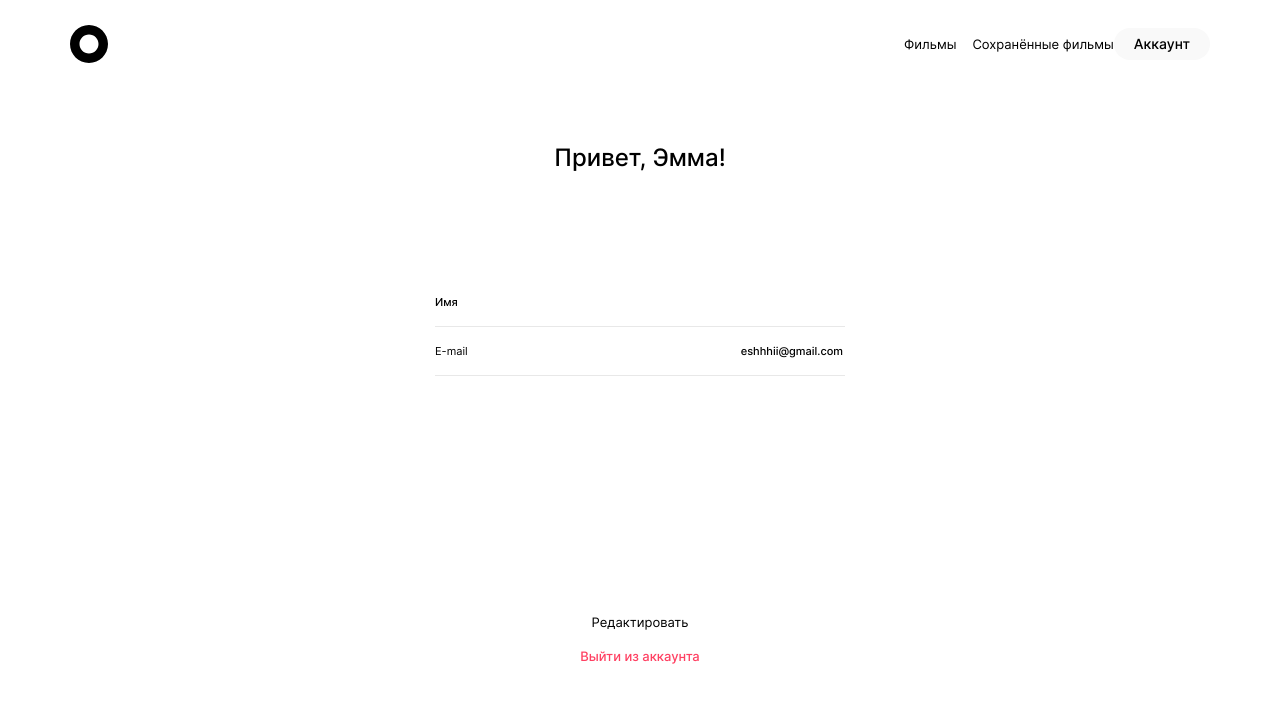
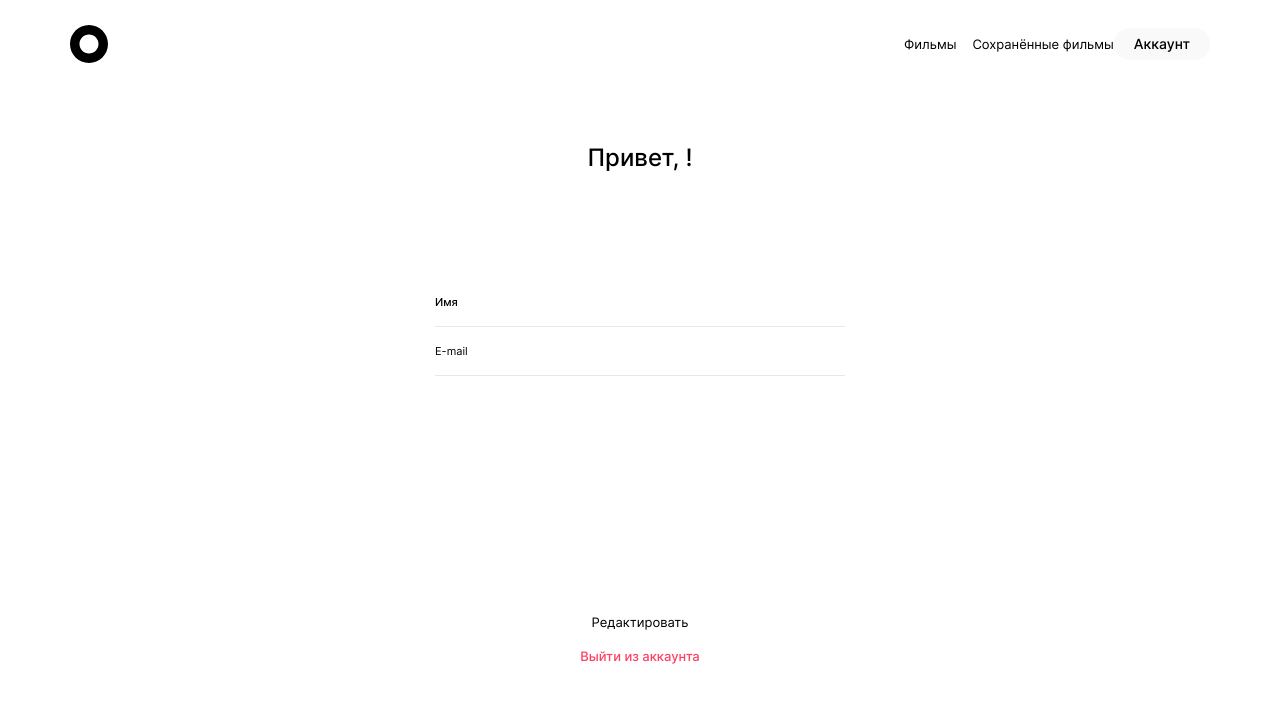
Before and after one commit to eshhhii/movies-explorer-frontend, a React (Create React App) app: page /profile in a window 1280 px wide. Shown: the top 702 px of the page. Built offline with nearby package versions, Linux system fonts and the light colour scheme.

Commit message:
input valid

```diff
--- a/src/components/Login/Login.js
+++ b/src/components/Login/Login.js
@@ -32,6 +32,7 @@ function Login({ onLogin }) {
           className="login__field login__field_email"
           name="email"
           type="email"
+          pattern="^([\w-]+(?:\.[\w-]+)*)@((?:[\w-]+\.)*\w[\w-]{0,66})\.([a-z]{2,6}(?:\.[a-z]{2})?)$"
           required
           autoComplete="off"
           onSubmit={handleEmailSubmit}
@@ -42,6 +43,7 @@ function Login({ onLogin }) {
           className="login__field login__field_password"
           name="password"
           type="password"
+          minLength="6"
           required
           autoComplete="off"
           onSubmit={handlePasswordSubmit}
--- a/src/components/Profile/Profile.js
+++ b/src/components/Profile/Profile.js
@@ -14,7 +14,7 @@ function Profile() {
   }
   return (
     <section className="profile">
-      <h2 className="profile__title">Привет, Эмма!</h2>
+      <h2 className="profile__title">Привет, {name}!</h2>
       <form className="profile__form">
         <div className="profile__wrapper">
           <span className="profile__name">Имя</span>
@@ -36,7 +36,7 @@ function Profile() {
             className="profile__input_email"
             name="email"
             type="email"
-            value="eshhhii@gmail.com"
+            value={email}
             onChange={handleEmailChange}
             pattern="^[А-Яа-яЁёA-Za-z]+-? ?[А-Яа-яЁёA-Za-z]+$"
             autoComplete="off"
--- a/src/components/Register/Register.js
+++ b/src/components/Register/Register.js
@@ -48,6 +48,7 @@ function Register({ onRegister }) {
           className="register__field register__field_email"
           name="email"
           type="email"
+          pattern="^([\w-]+(?:\.[\w-]+)*)@((?:[\w-]+\.)*\w[\w-]{0,66})\.([a-z]{2,6}(?:\.[a-z]{2})?)$"
           required
           autoComplete="off"
           onSubmit={handleEmailChange}
@@ -58,6 +59,7 @@ function Register({ onRegister }) {
           className="register__field register__field_password"
           name="password"
           type="password"
+          minLength="6"
           required
           autoComplete="off"
           onSubmit={handlePasswordChange}
```
